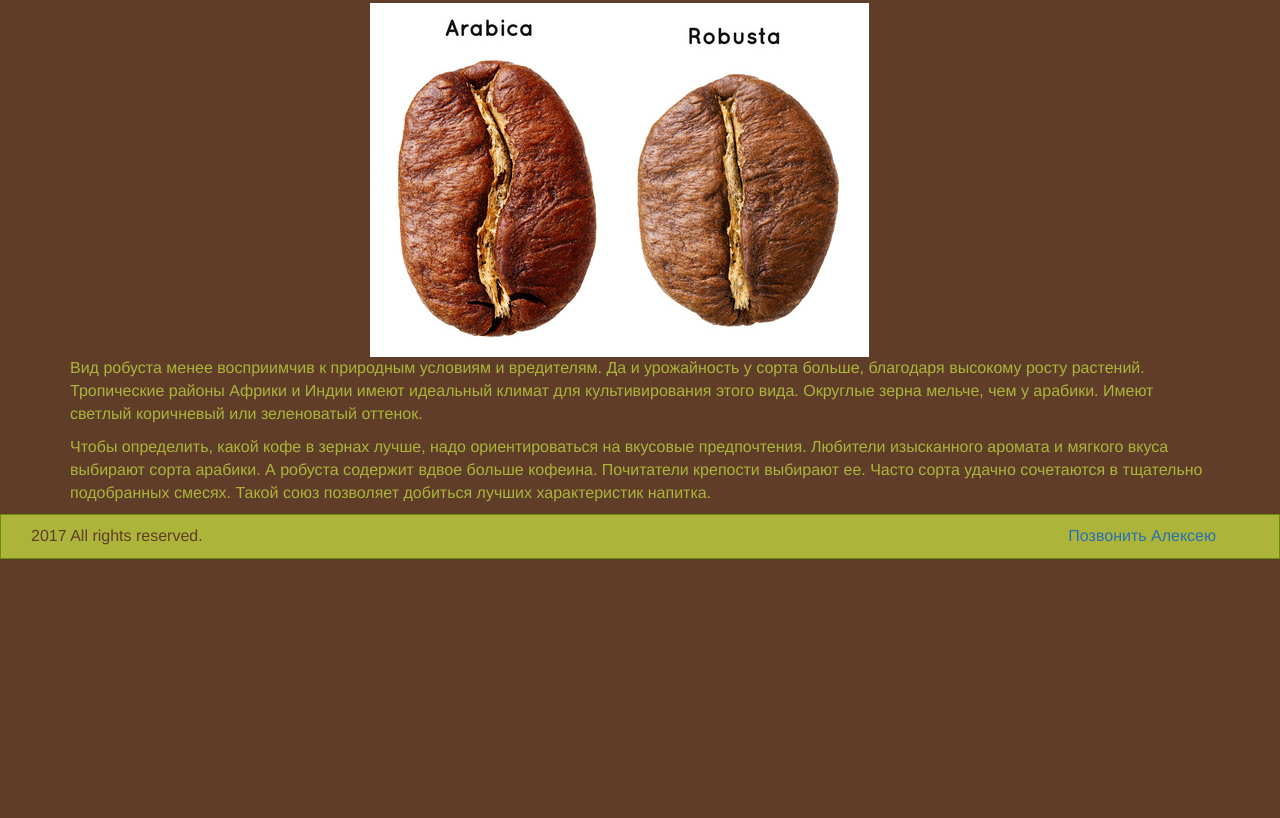
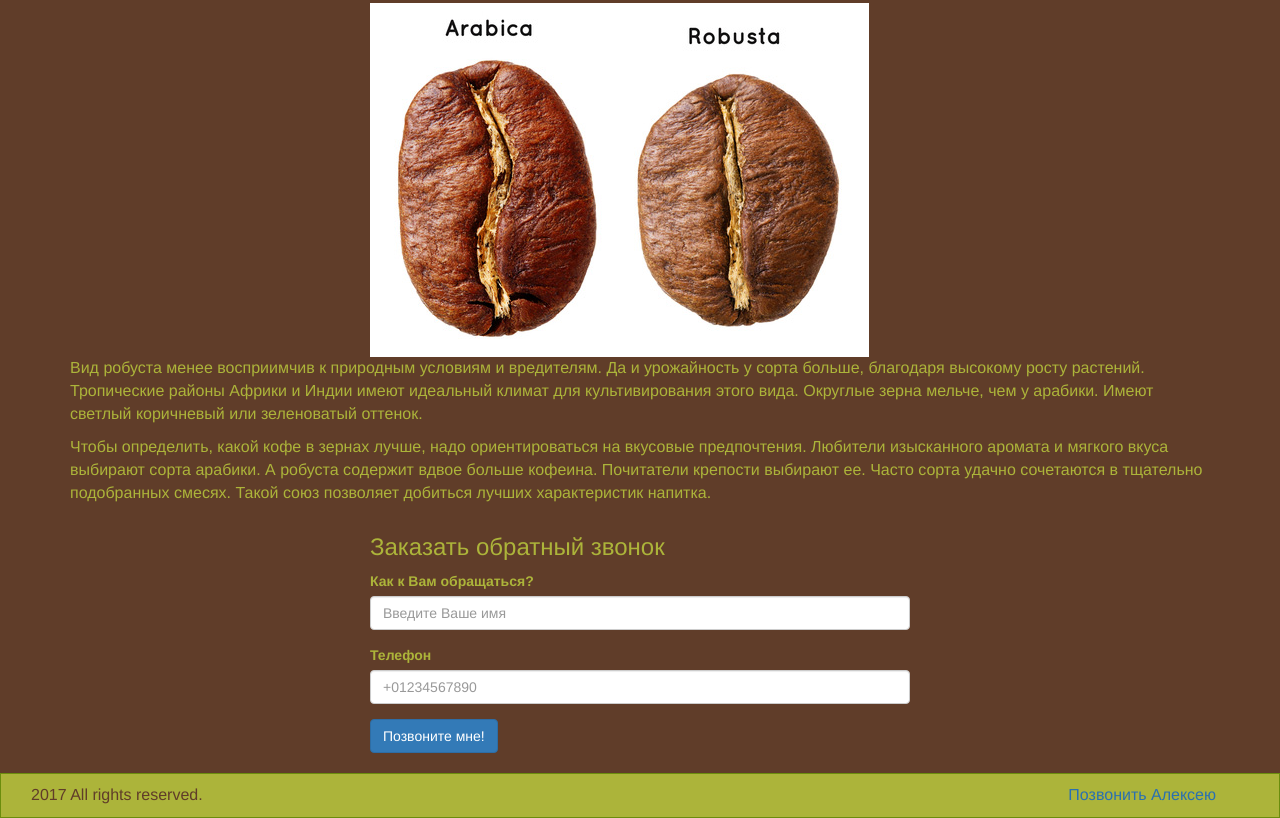
Before and after one commit to AN7V/coffee, a plain HTML site: page index.html in a window 1280 px wide. Shown: the part 1958-2776 px from the top of the page. Before the commit the page ends 2517 px from the top, so only its background shows below. Drawn offline with nearby package versions, Linux system fonts and the light colour scheme.

Commit message:
Fix title. Add feedback form

```diff
--- a/index.html
+++ b/index.html
@@ -4,7 +4,7 @@
   <meta charset="UTF-8">
   <meta name="viewport" content="width=device-width, initial-scale=1.0">
   <meta http-equiv="X-UA-Compatible" content="ie=edge">
-  <title>Document</title>
+  <title>Coffee</title>
   <link rel="shortcut icon" href="images/coffee-cup.png">
   <link rel="stylesheet" href="https://maxcdn.bootstrapcdn.com/bootstrap/3.3.7/css/bootstrap.min.css" integrity="sha384-BVYiiSIFeK1dGmJRAkycuHAHRg32OmUcww7on3RYdg4Va+PmSTsz/K68vbdEjh4u" crossorigin="anonymous">
   <link rel="stylesheet" href="style/style.css">
@@ -117,11 +117,32 @@
       <p>Вид робуста менее восприимчив к природным условиям и вредителям. Да и урожайность у сорта больше, благодаря высокому росту растений. Тропические районы Африки и Индии имеют идеальный климат для культивирования этого вида. Округлые зерна мельче, чем у арабики. Имеют светлый коричневый или зеленоватый оттенок.</p>
       <p>Чтобы определить, какой кофе в зернах лучше, надо ориентироваться на вкусовые предпочтения. Любители изысканного аромата и мягкого вкуса выбирают сорта арабики. А робуста содержит вдвое больше кофеина. Почитатели крепости выбирают ее. Часто сорта удачно сочетаются в тщательно подобранных смесях. Такой союз позволяет добиться лучших характеристик напитка.</p>
     </div>
+
+
+  <div class="Feedback col-md-6 col-md-offset-3">
+    <h3>Заказать обратный звонок</h3>
+    <form>
+      <div class="form-group">
+        <label for="exampleInputEmail1">Как к Вам обращаться?</label>
+        <input type="text" class="form-control" id="exampleInputEmail1" aria-describedby="emailHelp" placeholder="Введите Ваше имя">
+        </div>
+      <div class="form-group">
+        <label for="exampleInputPassword1">Телефон</label>
+        <input type="tel" class="form-control" id="exampleInputPassword1" placeholder="+01234567890">
+      </div>
+      <button type="submit" class="btn btn-primary">Позвоните мне!</button>
+    </form>
+    <br>
+  </div>
+
+
   </div>
 	</body>
 
   <script src="https://code.jquery.com/jquery-3.2.1.min.js" type="text/javascript">	</script>
   <script src="https://maxcdn.bootstrapcdn.com/bootstrap/3.3.7/js/bootstrap.min.js" integrity="sha384-Tc5IQib027qvyjSMfHjOMaLkfuWVxZxUPnCJA7l2mCWNIpG9mGCD8wGNIcPD7Txa" crossorigin="anonymous"></script>
+
+
 
 
   <footer class="foot">
```
